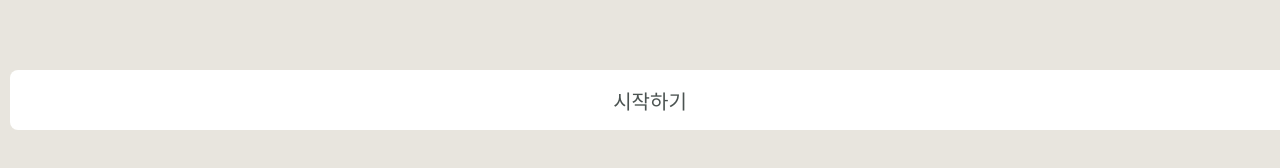
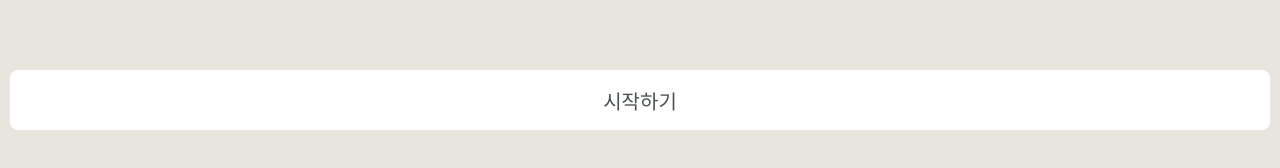
Before and after one commit to Back2TheBasic/fortune-cookie, a Next.js app: page / in a window 1280 px wide. Shown: the part 526-694 px from the top of the page. Built offline with nearby package versions, Linux system fonts and the light colour scheme.

Commit message:
:bug: [Fix] 버튼 마진 짤리는 이슈 해결 #74

```diff
--- a/src/components/button/Button.module.scss
+++ b/src/components/button/Button.module.scss
@@ -10,6 +10,7 @@
   text-align: center;
   text-decoration: none;
   width: 150px;
+  max-width: calc(100% - 20px);
   height: 45px;
   margin: 10px;
   border: none;
```
